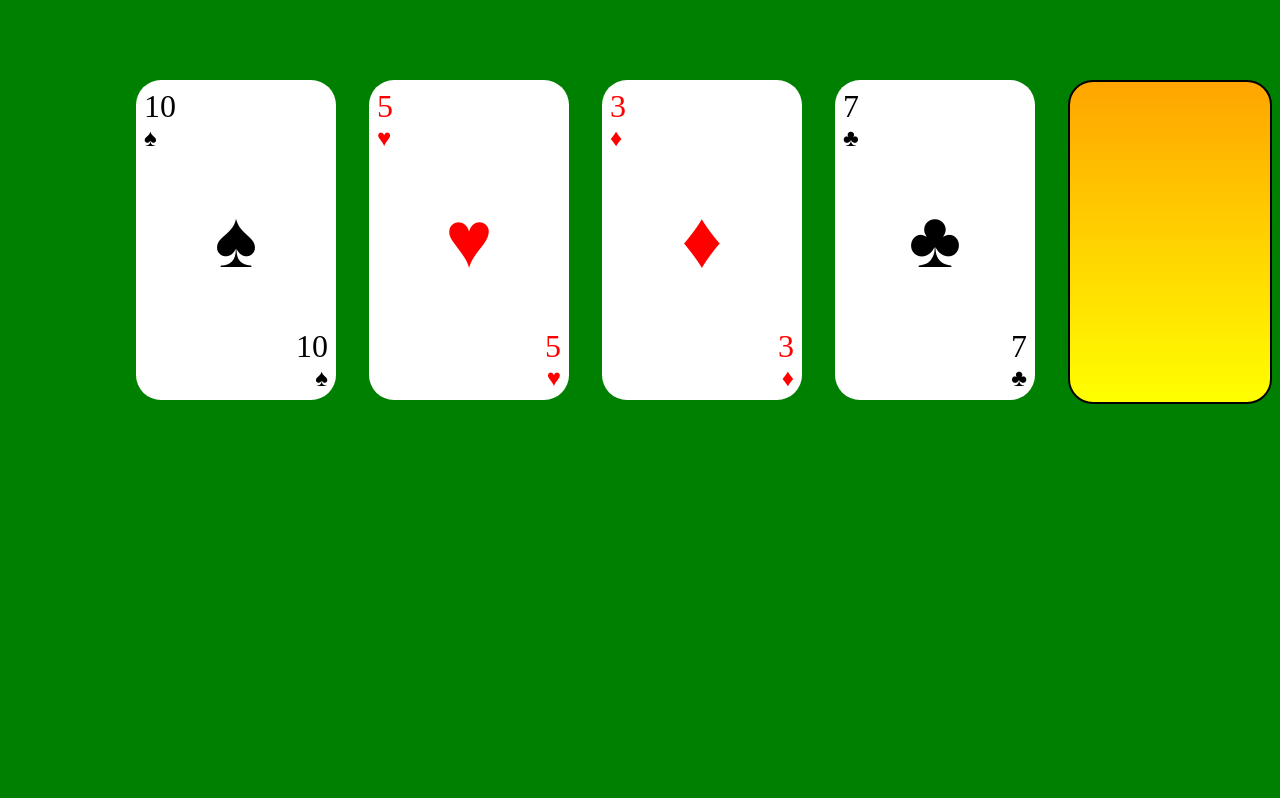
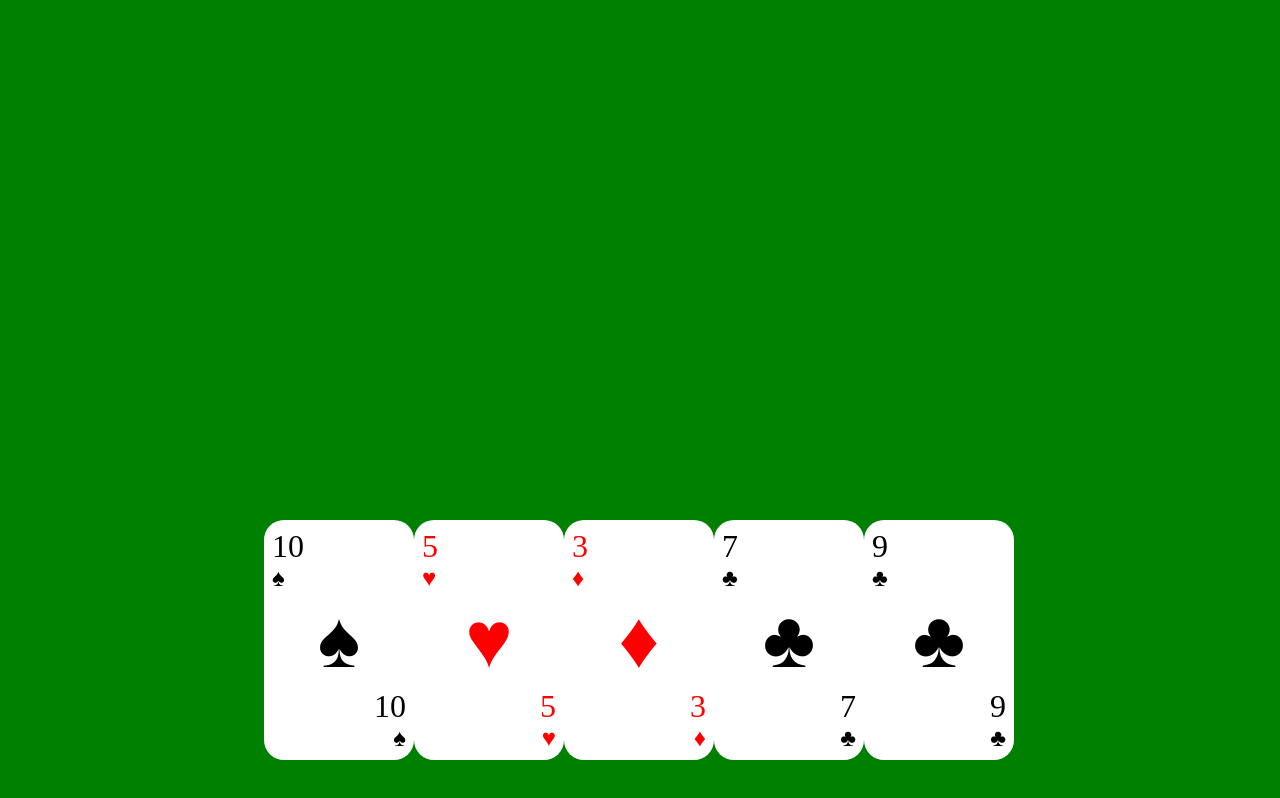
Before and after one commit to IlmariKu/paskahousu, a React app: page / in a window 1280 px wide. Built offline with nearby package versions, Linux system fonts and the light colour scheme.

Commit message:
Combining card and turned over-card to single JSX, moving cards to move play-like format

```diff
--- a/src/App.jsx
+++ b/src/App.jsx
@@ -1,25 +1,25 @@
 import * as React from "react";
 import "./index.css";
 import { Card } from "./Card";
-import { CardTurned } from "./CardTurned";
 import styled from "styled-components";
 
 export default () => (
     <>
+    <div style={{"height": "5vh"}}></div>
     <Cards>
       <Card suit="spade" number="10"/>
       <Card suit="heart" number="5"/>
       <Card suit="diamond" number="3"/>
       <Card suit="club" number="7"/>
-      <CardTurned />
+      <Card suit="club" number="9"/>
       </Cards>
     </>
   );
 
 const Cards = styled.div`
   display: flex;
+  position: absolute;
   justify-content: space-between;
-  margin-left: 10vw;
-  margin-top: 10vh;
-  flex-wrap: wrap;
+  margin-left: 20vw;
+  bottom: 5vh;
 `;
--- a/src/Card.jsx
+++ b/src/Card.jsx
@@ -10,11 +10,11 @@ const suits = {
 
 export function Card(props) {
   return (
-    <CardArea suit={props.suit}>
-      <TopNumber>
+    <CardArea faceDown={props.faceDown} suit={props.suit}>
+      <div>
         <CardNumber>{props.number}</CardNumber>
         <SuitIcon>{suits[props.suit]}</SuitIcon>
-      </TopNumber>
+      </div>
       <MidSuitIcon>{suits[props.suit]}</MidSuitIcon>
       <BottomNumber>
         <CardNumber>{props.number}</CardNumber>
@@ -37,12 +37,8 @@ const CardNumber = styled.div`
   font-size: ${(props) => (props.large ? "4em" : "2em")};
 `;
 
-const TopNumber = styled.div`
-
-`;
-
 const BottomNumber = styled.div`
-    text-align: right;
+  text-align: right;
 `;
 
 const CardArea = styled.div`
@@ -53,8 +49,10 @@ const CardArea = styled.div`
   justify-content: space-between;
   color: ${(props) =>
     props.suit == "heart" || props.suit == "diamond" ? "red" : "black"};
-  height: 320px;
-  width: 200px;
-  background-color: white;
-  border-radius: 25px;
+  height: 240px;
+  width: 150px;
+  background: ${(props) =>
+    props.faceDown ? "linear-gradient(orange, yellow)" : "white"};
+  border-radius: 20px;
+  border: ${(props) => (props.faceDown ? "solid 2px" : "")};
 `;
--- a/src/CardTurned.jsx
+++ /dev/null
@@ -1,24 +0,0 @@
-import React from 'react';
-import styled from "styled-components";
-
-export function CardTurned(props) {
-    return (
-        <CardArea>
-
-        </CardArea>
-    );
-}
-
-
-const CardArea = styled.div`
-  color: ${(props) =>
-    props.suit == "heart" || props.suit == "diamond" ? "red" : "black"};
-  height: 320px;
-  width: 200px;
-  background: linear-gradient(
-      orange,
-      yellow
-  );
-  border: 2px solid black;
-  border-radius: 25px;
-`;
```
